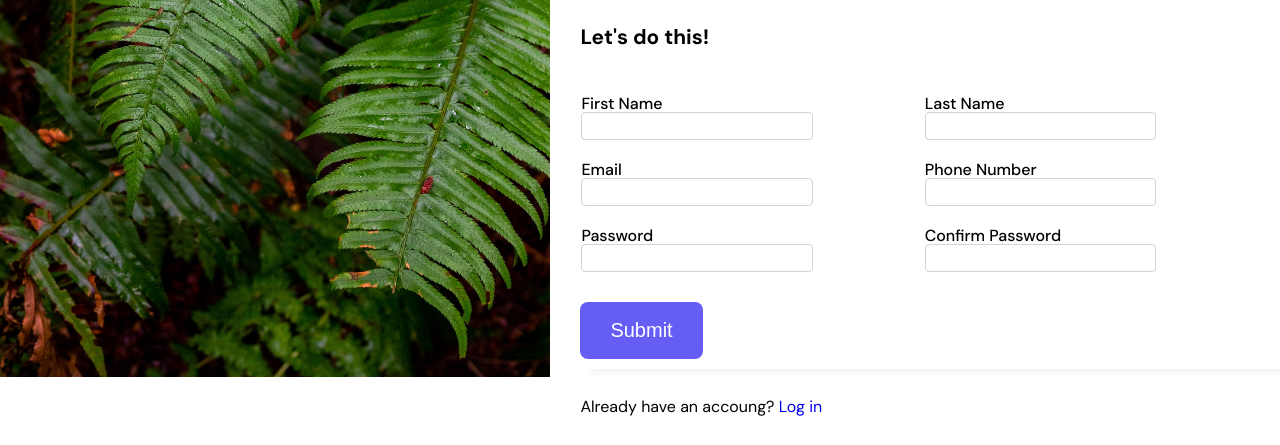
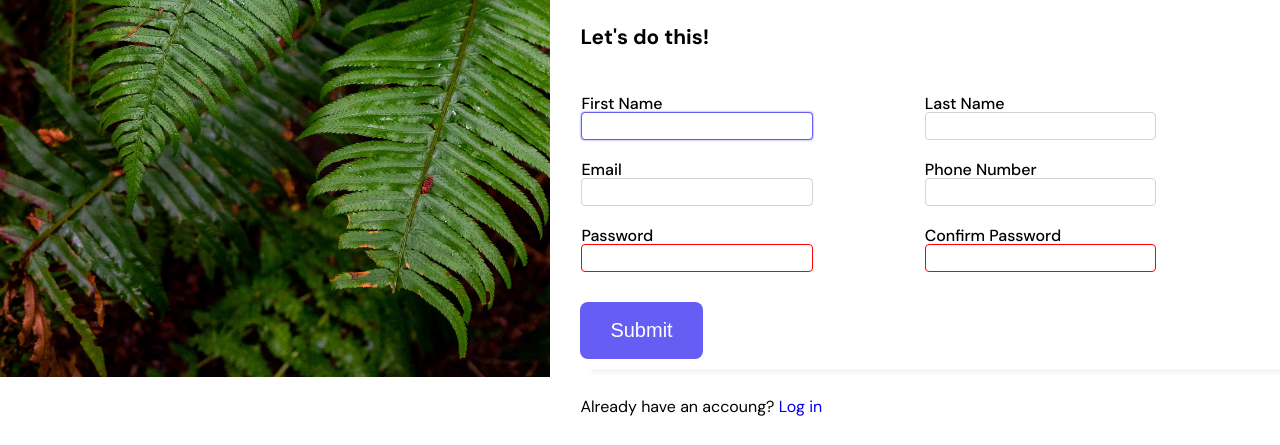
Before and after one commit to jmlongdev/sign-up-form, a plain HTML site: page index.html in a window 1280 px wide. Shown: the part 423-868 px from the top of the page. Drawn offline with Linux system fonts and the light colour scheme.

Commit message:
add autofocus and invalid class to empty password inputs

```diff
--- a/index.html
+++ b/index.html
@@ -33,7 +33,13 @@
         <form action="#" class="form">
           <div class="inputs">
             <label for="firstname">First Name</label>
-            <input type="text" name="firstname" id="firstname" required />
+            <input
+              type="text"
+              name="firstname"
+              autofocus
+              id="firstname"
+              required
+            />
           </div>
           <div class="inputs">
             <label for="lastname">Last Name</label>
@@ -52,8 +58,8 @@
             <input type="password" id="password" required />
           </div>
           <div class="inputs">
-            <label for="confirmpw">Confirm Password</label>
-            <input type="password" id="confirmpw" required />
+            <label for="confirmpassword">Confirm Password</label>
+            <input type="password" id="confirmpassword" required />
           </div>
           <div>
             <button type="submit">Submit</button>
--- a/styles.css
+++ b/styles.css
@@ -211,6 +211,10 @@ form {
   box-shadow: 10px 5px 5px #f5f5f5;
 }
 
+#password, #confirmpassword:invalid{
+border-color: red;
+}
+
 .inputs {
   margin-top: 7px;
   margin-left: -4px;
@@ -255,6 +259,8 @@ footer {
   margin: 30px;
 }
 
+
+
 footer a {
   text-decoration: none;
 }
```
